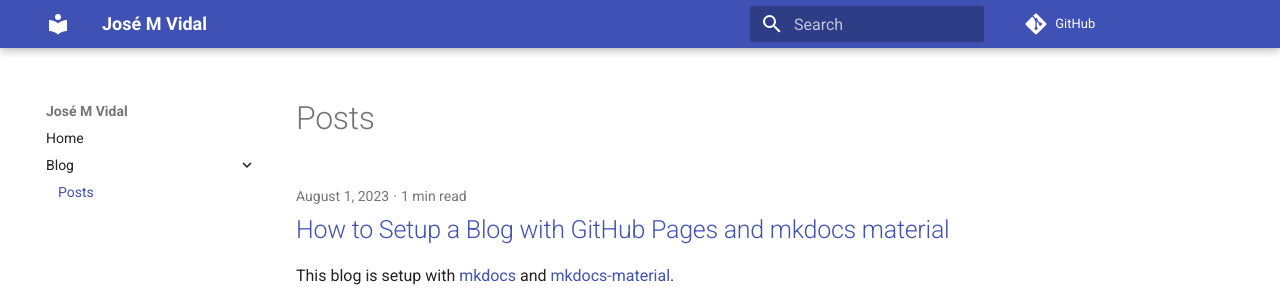
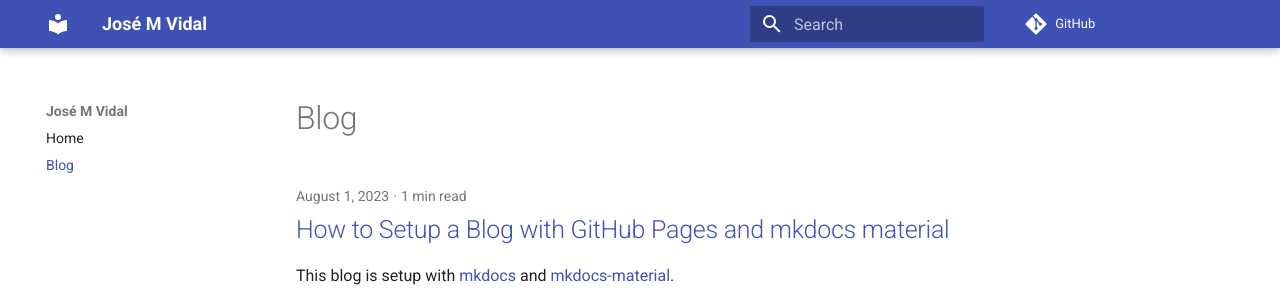
Before and after one commit to josemvidal/josemvidal.github.io, an MkDocs documentation site: the page built from docs/blog/index.md, in a window 1280 px wide. Shown: the top 295 px of the page. Built offline with MkDocs 1.6.1 and Material for MkDocs 9.7.7, drawn with Linux system fonts in a browser that asks for light colours; comment, search, counter and statistics services are not loaded.

Commit message:
Fix blog navigation

```diff
--- a/docs/blog/index.md
+++ b/docs/blog/index.md
@@ -1 +1 @@
-# Posts
+# Blog
--- a/mkdocs.yml
+++ b/mkdocs.yml
@@ -11,8 +11,8 @@ plugins:
       archive: false
 nav:
   - Home: index.md
-  - Blog:
-    - blog/index.md
+  - Blog: blog/index.md
+
 
 markdown_extensions:
   - pymdownx.highlight:
```
